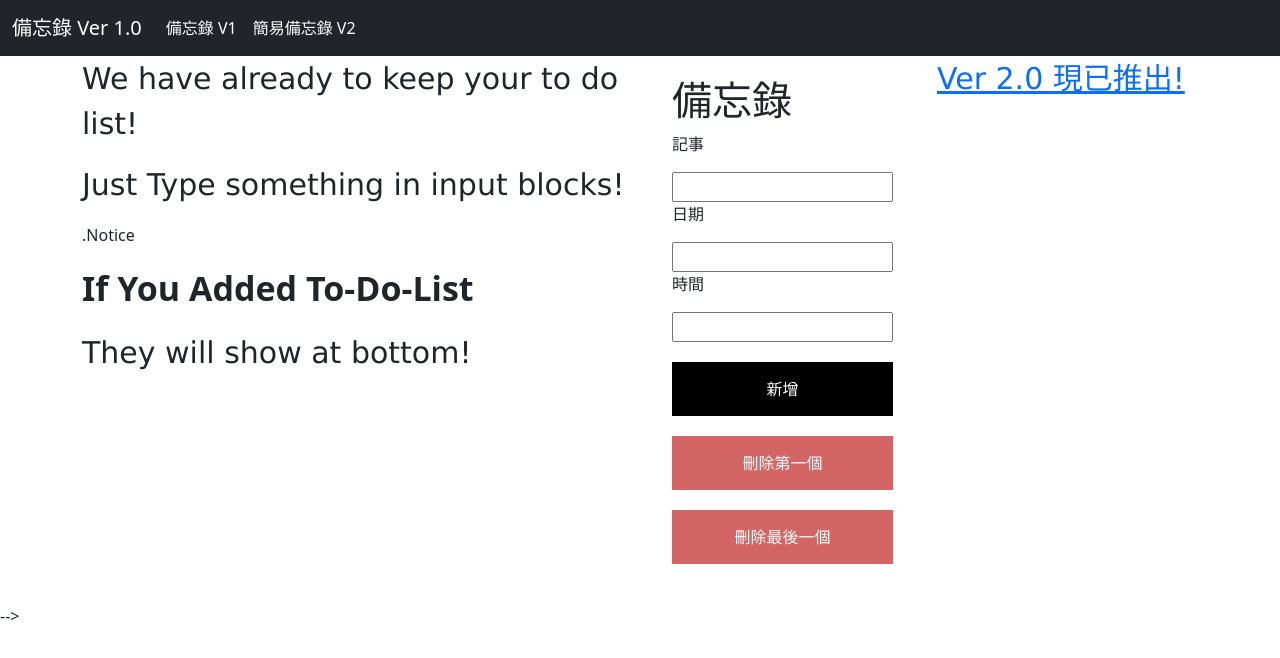
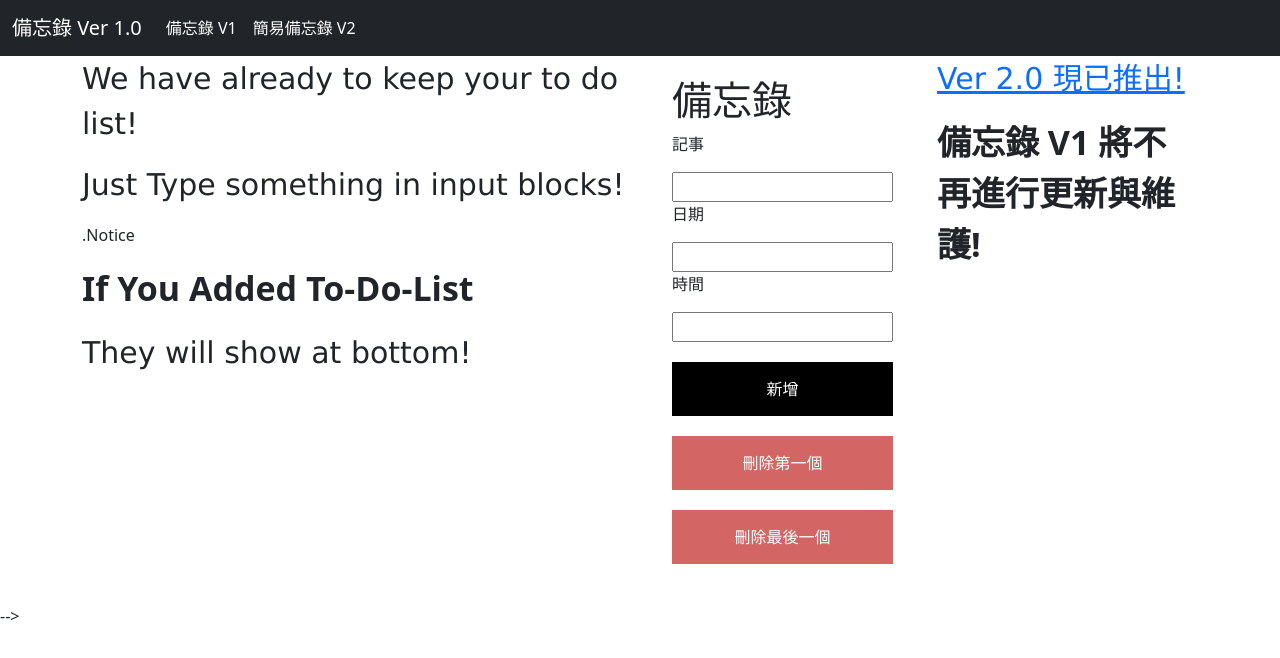
Before and after one commit to YuDong-0222/todolist, a plain HTML site: page index.html in a window 1280 px wide. Drawn offline with nearby package versions, Linux system fonts and the light colour scheme; some packages are replaced by stand-ins of ours; a script that the page names is missing.

Commit message:
Update index.html

```diff
--- a/index.html
+++ b/index.html
@@ -51,6 +51,7 @@
           </div>
           <div class="col-12 col-md-6 col-lg-3">
             <a href="https://yudong-0222.github.io/todolistv2"><p class="text1">Ver 2.0 現已推出!</p></a>
+            <p class="title1">備忘錄 V1 將不再進行更新與維護!</p>
           </div>
             <div class="col-12 col-md-6 col-lg-6 order-first">
               <p class="text1">We have already to keep your to do list!</p>
```
